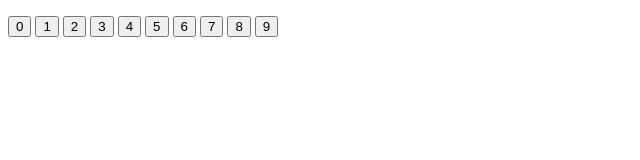
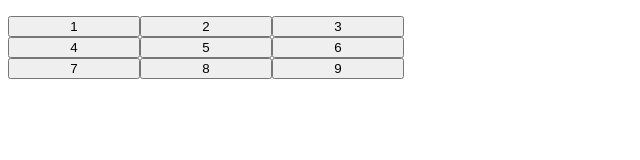
Before and after one commit to FOOSSIILL/Monitorias-del-sabado, a plain HTML site: page index.html in a window 1280 px wide. Shown: the whole page, without its empty margins (0-640 px from the left). Drawn offline with Linux system fonts and the light colour scheme.

Commit message:
feat: index.html and styles.css and .vscode

```diff
--- a/index.html
+++ b/index.html
@@ -4,11 +4,13 @@
     <meta charset="UTF-8">
     <meta http-equiv="X-UA-Compatible" content="IE=edge">
     <meta name="viewport" content="width=device-width, initial-scale=1.0">
+    <link rel="stylesheet" href="styles.css">
     <title>Document</title>
 </head>
 <body>
     <p></p>
-    <button class="btn">0</button>
+
+    <div class="btn-container">
         <button class="btn">1</button>
         <button class="btn">2</button>
         <button class="btn">3</button>
@@ -18,6 +20,8 @@
         <button class="btn">7</button>
         <button class="btn">8</button>
         <button class="btn">9</button>
+    </div>
+
 
     <script src="main.js"></script>
 </body>
--- a/styles.css
+++ b/styles.css
@@ -1,7 +1,19 @@
-.btn {
-
+* {
+    box-sizing: border-box;
 }
 
 p {
+    margin-left: auto;
+    margin-right: auto;
+    max-width: 400px;
+}
 
+.btn-container {
+    display: flex;
+    flex-wrap: wrap;
+    max-width: 400px;
 }
+
+.btn {
+    width: 33%;
+}
```
Lines whose indentation alone changed are shown as unchanged.
